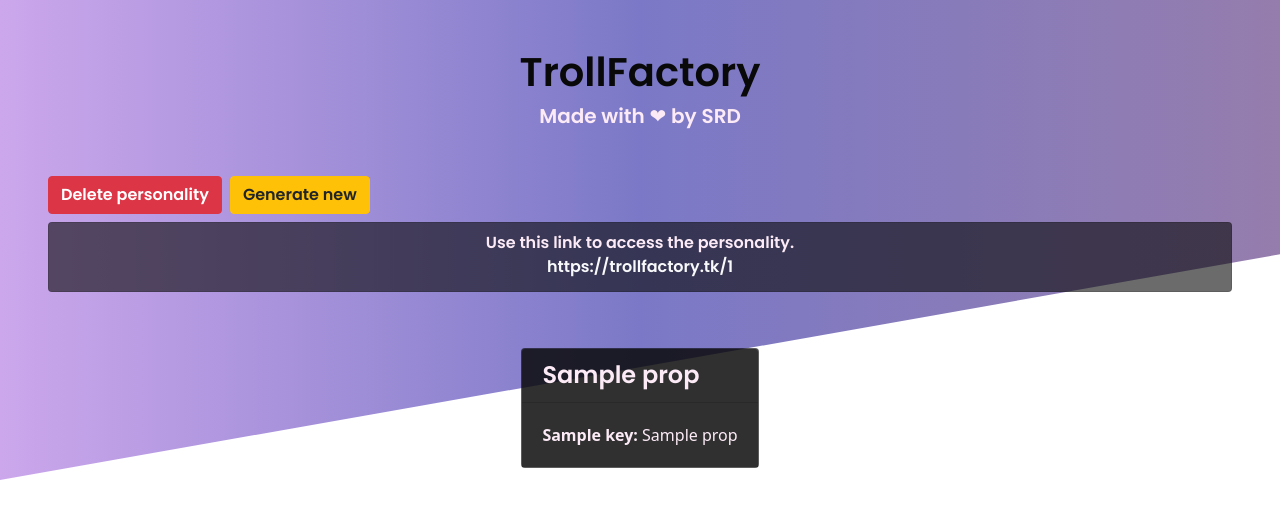
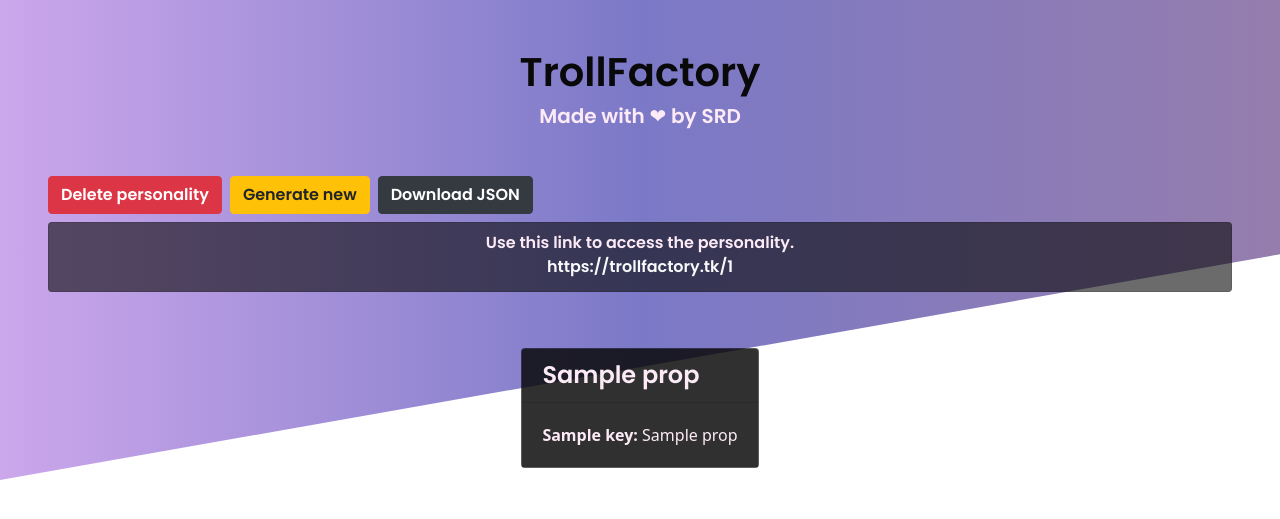
Before and after one commit to stanislawowski/TrollFactory, a Flask app: template templates/output.html in a window 1280 px wide. Shown: the top 519 px of the page. Run offline with Flask 2, Linux system fonts and the light colour scheme; the template is opened without the code that fills it: most values are stand-ins (such as "Sample title", 1, 10 or a date in 2020); some libraries are stand-ins or nearby versions.

Commit message:
JSON download button

```diff
--- a/server.py
+++ b/server.py
@@ -39,6 +39,14 @@ def delete_personality(person_uuid):
         run(['shred', '-fuz', file_path])
     return redirect('/')
 
+@app.route('/dl/<uuid:person_uuid>', methods=['GET'])
+def download_personality(person_uuid):
+    file_path = ''.join(['personalities/', str(person_uuid), '.json'])
+    if isfile(file_path):
+        with open(file_path) as file:
+            return jsonify(file.read())
+    return redirect('/')
+
 @app.route('/api', methods=['GET'])
 def api():
     return render_template('/api.html')
--- a/templates/output.html
+++ b/templates/output.html
@@ -18,14 +18,17 @@
         Delete personality
       </button>
     </form>
-    <a href="https://trollfactory.tk/output?ds={{ generated['language']['language'] }}&sex={{ generated['sex']['sex'] }}" class="btn btn-warning">
+    <a href="/output?ds={{ generated['language']['language'] }}&sex={{ generated['sex']['sex'] }}" class="btn btn-warning mr-2">
       Generate new
+    </a>
+    <a href="/dl/{{ id }}" class="btn btn-dark">
+      Download JSON
     </a>
   </div>
   <div class="card mb-5 mx-5 text-center pt-2 card-personality-link">
     <p class="card-title mx-auto">Use this link to access the personality.</h4><br>
     <a href="" class="text-light">
-      https://trollfactory.tk/{{id}}
+      https://trollfactory.tk/{{ id }}
     </a>
   </div>
   <div class="d-flex flex-row flex-wrap justify-content-center">
```
